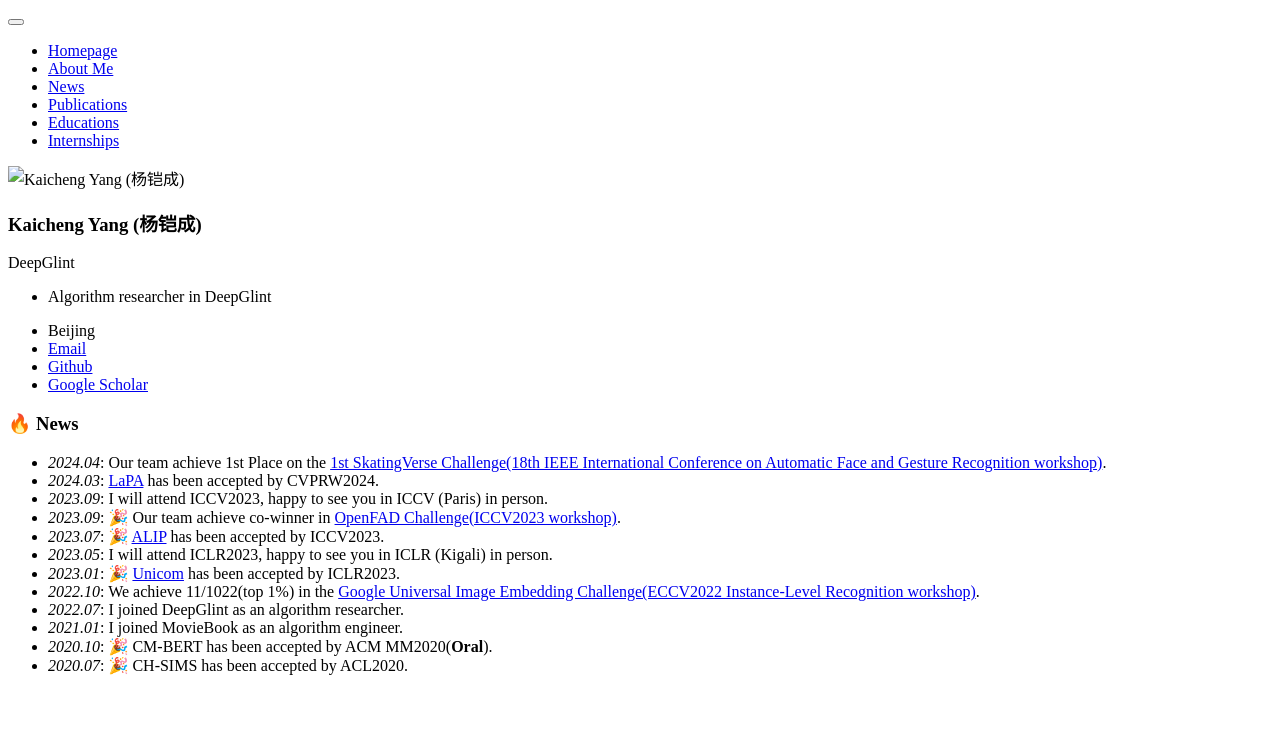
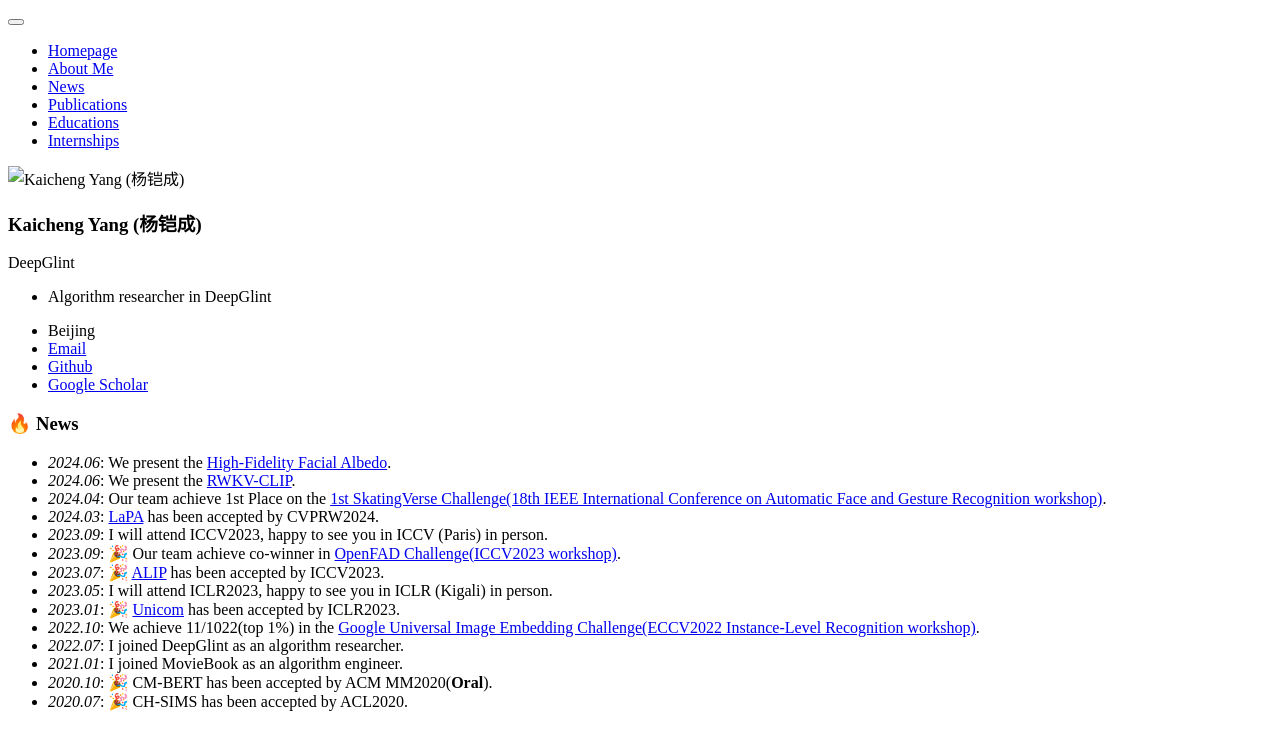
Before and after one commit to Kaicheng-Yang0828/Kaicheng-Yang0828.github.io, a Jekyll site: the page built from _pages/includes/news.md, in a window 1280 px wide. Shown: the top 750 px of the page. Built offline with Jekyll 4.4.1, drawn with Linux system fonts in a browser that asks for light colours; our own code applies the rules of GitHub Pages for plain Markdown files.

Commit message:
Update news.md

```diff
--- a/_pages/includes/news.md
+++ b/_pages/includes/news.md
@@ -1,4 +1,6 @@
 # 🔥 News
+- *2024.06*: We present the [High-Fidelity Facial Albedo](https://arxiv.org/pdf/2406.13149).
+- *2024.06*: We present the [RWKV-CLIP](https://arxiv.org/abs/2406.06973).
 - *2024.04*: Our team achieve 1st Place on the [1st SkatingVerse Challenge(18th IEEE International Conference on Automatic Face and Gesture Recognition workshop)](https://skatingverse.github.io/).
 - *2024.03*: [LaPA](https://arxiv.org/pdf/2404.13039.pdf) has been accepted by CVPRW2024.
 - *2023.09*: I will attend ICCV2023, happy to see you in ICCV (Paris) in person.
```
